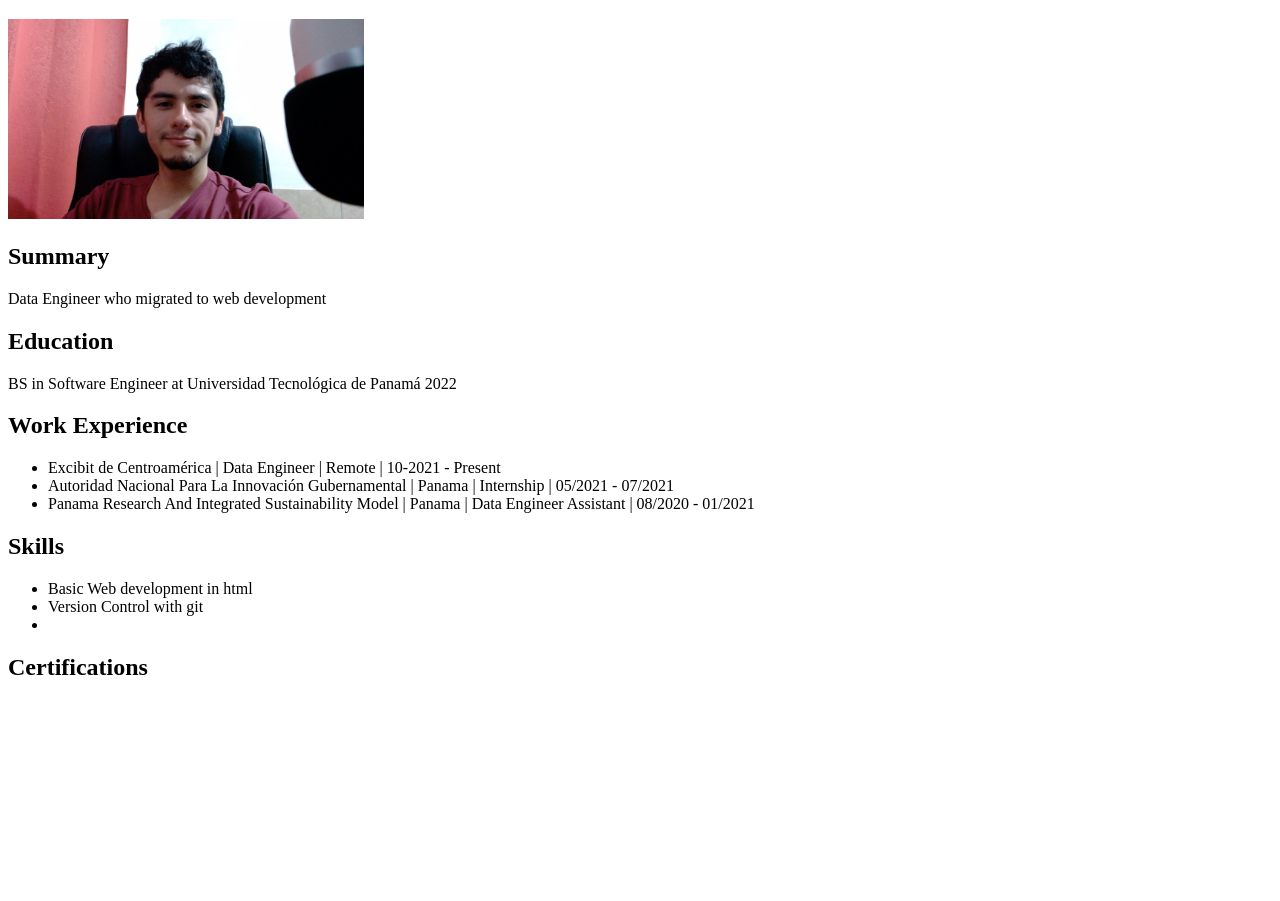
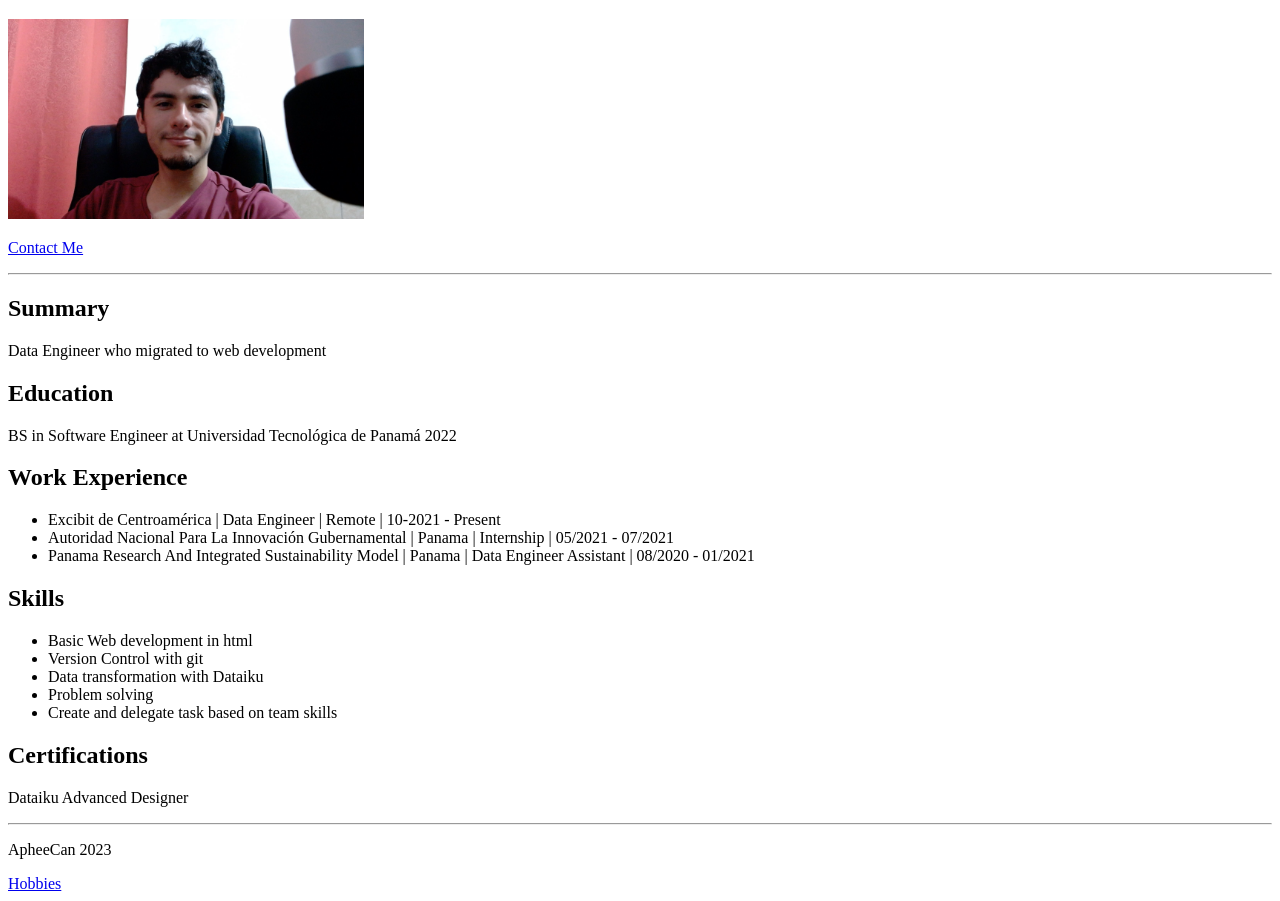
Before and after one commit to Migue28/html-resume, a plain HTML site: page index.html in a window 1280 px wide. Shown: the part 61-962 px from the top of the page. Before the commit the page ends 800 px from the top, so only its background shows below. Drawn offline with Linux system fonts and the light colour scheme.

Commit message:
Add contact and hobbies pages

```diff
--- a/index.html
+++ b/index.html
@@ -8,6 +8,8 @@
 <body>
     <h1>Aphee</h1>
     <img src="./assets/images/me.jpg" height="200" alt="aphee photo" />
+    <p><a href="./public/contact.html">Contact Me</a></p>
+    <hr />
     <h2>Summary</h2>
     <p>Data Engineer who migrated to web development</p>
     <h2>Education</h2>
@@ -22,8 +24,16 @@
     <ul>
         <li>Basic Web development in html</li>
         <li>Version Control with git</li>
-        <li></li>
+        <li>Data transformation with Dataiku</li>
+        <li>Problem solving</li>
+        <li>Create and delegate task based on team skills</li>
     </ul>
     <h2>Certifications</h2>
+    <p>Dataiku Advanced Designer</p>
+    <hr />
+    <footer>
+        <p>ApheeCan 2023</p>
+        <a href="./public/hobbies.html">Hobbies</a>
+    </footer>
 </body>
 </html>
```
Also changed, not shown: public/contact.html (+14 -0 lines), public/hobbies.html (+15 -0 lines).
